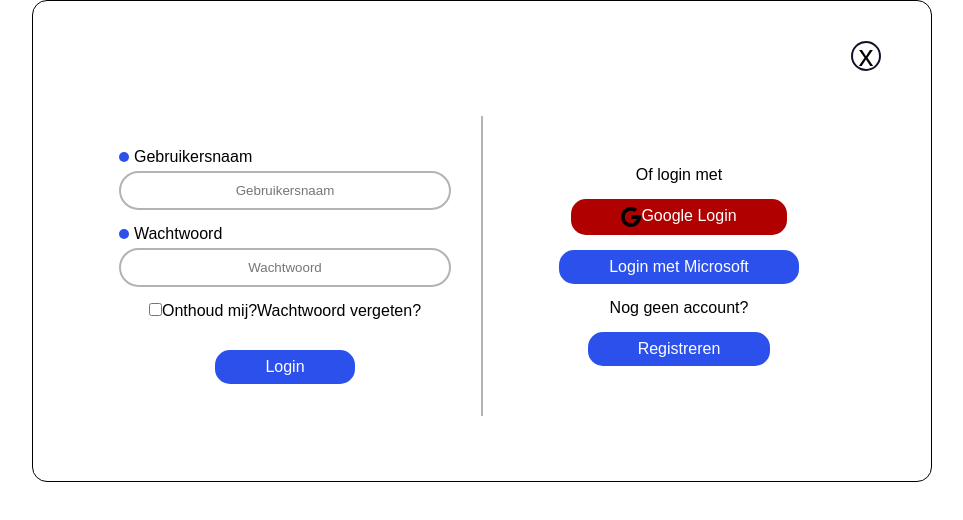
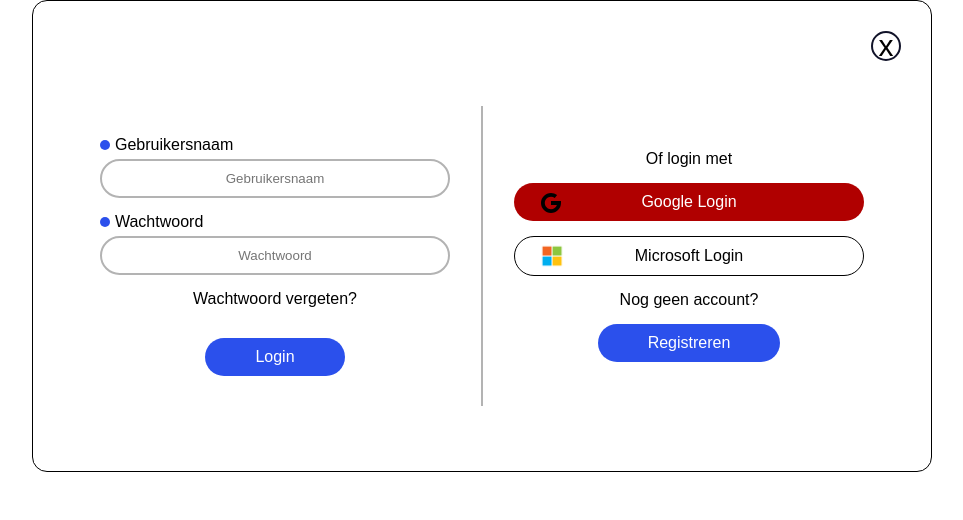
Before and after one commit to WesselMH/WDRP.3.i, a React (Create React App) app in the folder wpr-gr-i/: page /Login in a window 1280 px wide. Shown: the top 520 px of the page, without its empty margins (158-1121 px from the left). Built offline with nearby package versions, Linux system fonts and the light colour scheme.

Commit message:
microsoftbutton. doet alleen niks

```diff
--- a/wpr-gr-i/src/App.js
+++ b/wpr-gr-i/src/App.js
@@ -7,7 +7,7 @@ import BedrijvenPortaal from "./Pages/BedrijvenPortaal";
 import OpdrachtenPagina from "./Pages/OpdrachtenPagina";
 import GeenPagina from "./Pages/GeenPagina";
 import Login from "./Components/pop-ups/Login";
-import Aanmelden from "./Components/pop-ups/Aanmelden";
+import Registreren from "./Components/pop-ups/Registreren";
 import Bijwerken from "./Components/pop-ups/Bijwerken";
 import BijwerkenBedrijf from "./Components/pop-ups/BijwerkenBedrijf";
 import HomePortaal from "./Pages/HomePortaal";
@@ -36,7 +36,7 @@ function App() {
       <Route path="/BedrijvenPortaal" element={<BedrijvenPortaal />} />
       <Route path="/Opdrachten" element={<OpdrachtenPagina />} />
       <Route path="/Login" element={<Login setGoogle={setGoogle} />} />
-      <Route path="/Aanmelden" element={<Aanmelden />} />
+      <Route path="/Registreren" element={<Registreren />} />
       <Route path="/HomePortaal/Bijwerken" element={<Bijwerken />} />
       <Route
         path="/BedrijvenPortaal/Bijwerken"
--- a/wpr-gr-i/src/Components/pop-ups/Login.jsx
+++ b/wpr-gr-i/src/Components/pop-ups/Login.jsx
@@ -5,9 +5,9 @@ import { jwtDecode } from "jwt-decode";
 import axios from "axios";
 import GoogleLogo from "../../google.svg";
 import { useEffect, useState } from "react";
+import MicrosoftLogo from "../../Microsoft_logo.png";
 
 let help;
-// const navigate = useNavigate();
 
 function Login({ setGoogle }) {
   const [username, setUserName] = useState(null);
@@ -17,6 +17,8 @@ function Login({ setGoogle }) {
 
   const [errorStyle, setErrorStyle] = useState("hidden");
   const [error, setError] = useState(null);
+
+  const navigate = useNavigate();
 
   //zoek even uit hoe je dit doet als ze correct ingelogd zijn
   useEffect(() => {}, []);
@@ -126,6 +128,10 @@ function Login({ setGoogle }) {
     },
   });
 
+  const redirectAanmelden = () => {
+    navigate("/Registreren");
+  };
+
   return (
     <div className="pop-up">
       <Link to={-1} className="exit-button">
@@ -171,10 +177,10 @@ function Login({ setGoogle }) {
           </div>
 
           <div className="flex-row">
-            <div>
+            {/* <div>
               <input type="checkbox" id="onthoudMij"></input>
               <label htmlFor="onthoudMij">Onthoud mij?</label>
-            </div>
+            </div> */}
             <Link to="/WW vergeten" className="ww-vergeten">
               Wachtwoord vergeten?
             </Link>
@@ -192,19 +198,26 @@ function Login({ setGoogle }) {
         <div className="right flex-column">
           <p>Of login met</p>
           <button
-            className="inlog-button google-button"
+            className="inlog-button google-button full-size"
             onClick={() => login()}
           >
             <img src={GoogleLogo} alt=""></img>
             Google Login
           </button>
 
-          <Link to="/" className="inlog-button">
-            Login met Microsoft
-          </Link>
+          <button
+            className="inlog-button microsoft-button full-size"
+            onClick={() => navigate("/")}
+          >
+            <img src={MicrosoftLogo} alt="" />
+            Microsoft Login
+          </button>
+
           <p>Nog geen account?</p>
 
-          <button className="inlog-button">Registreren</button>
+          <button className="inlog-button" onClick={redirectAanmelden}>
+            Registreren
+          </button>
         </div>
       </div>
     </div>
--- a/wpr-gr-i/src/Components/pop-ups/Pop-up.css
+++ b/wpr-gr-i/src/Components/pop-ups/Pop-up.css
@@ -14,7 +14,7 @@ html {
     border-radius: 15px;
     width: 900px; /*dit moet niet met percentages maar liggen aan de elementen er in */
     margin: auto;
-    padding: 20px 50px 20px 50px;
+    padding: 20px 30px ;
 }
 
 .button-holder {
@@ -94,8 +94,8 @@ html {
 
 .inlog-button {
     border: 0;
-    border-radius: 15px;
-    padding: 8px 50px;
+    border-radius: 25px;
+    padding: 10px 50px;
     /* width: 100%; */
     font-size: 1rem;
     background-color: #2B50EC;
@@ -103,17 +103,29 @@ html {
 }
 
 .google-button {
+    position: relative;
     background-color: #B00000;
     border: #B00000;
     color: white;
 }
 
 .google-button img{
-    /* background-color: #B00000;
-    border: #B00000;
-    color: white; */
+    position: absolute;
+    margin-left: -100px;
     height: 20px;
-    float: left;
+}
+
+.microsoft-button{
+    position: relative;
+    background-color: white;
+    border: 1px solid black;
+    color: black;
+}
+.microsoft-button img{
+    position: absolute;
+    margin-left: -98px;
+    margin-top: -6px;
+    height: 30px;
 }
 
 .pop-up a {
@@ -123,7 +135,7 @@ html {
 
 .exit-button {
     display: flex;
-    margin: 20px 0px auto auto;
+    margin: 10px 0px auto auto;
     border-radius: 50%;
     width: 30px;
     height: 30px;
--- a/wpr-gr-i/src/Components/pop-ups/Aanmelden.jsx
+++ b/wpr-gr-i/src/Components/pop-ups/Registreren.jsx
@@ -116,7 +116,7 @@ function Aanmelden() {
       </Link>
       <div className="Titel">Registratie</div>
       <div className="input-holder">
-        <div className="side-by-side">
+        <div className="side-by-side full-size">
           <InvoerVelden />
         </div>
         <Link to={-1} className="full-size flex-center">
```
Also changed, not shown: wpr-gr-i/src/Microsoft_logo.png (added).
